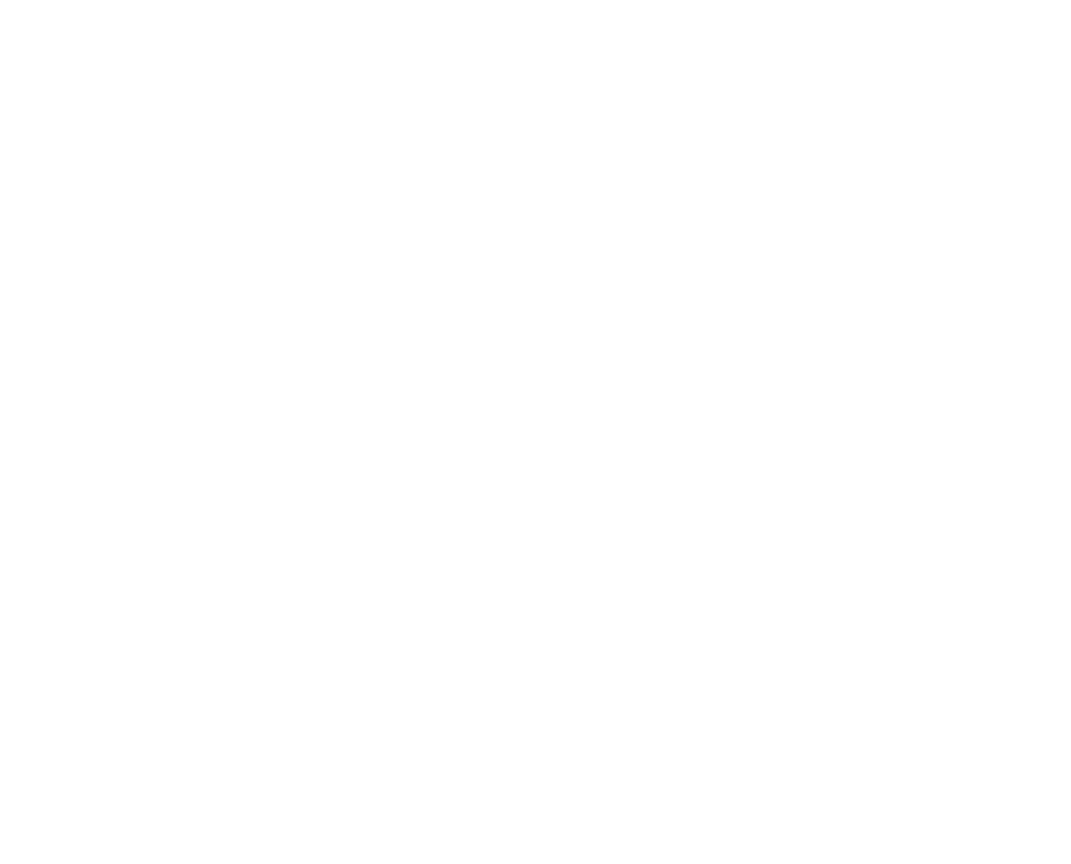
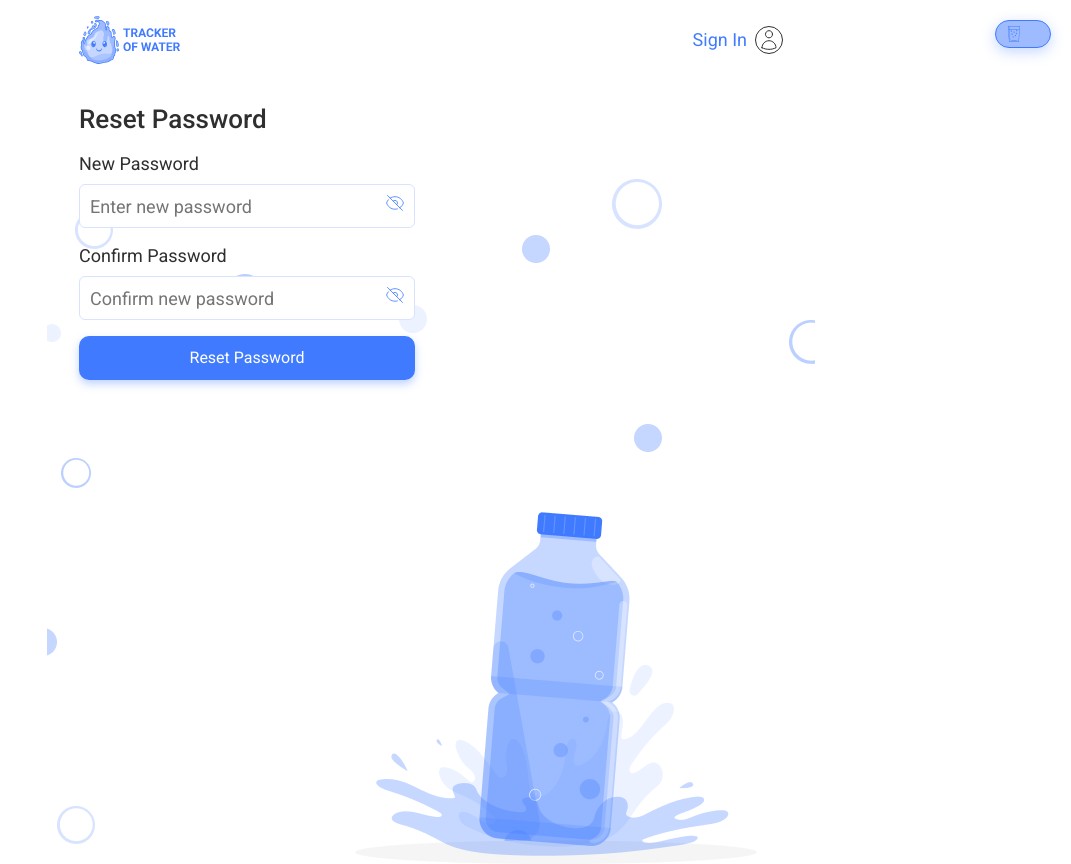
Before and after one commit to OlenaShatalova/team-03-water-tracker-frontend, a React (Vite) app: page /reset-password/1 in a window 1280 px wide. Before the commit this address had no page. Shown: the whole page, without its empty margins (209-1280 px from the left). Before the commit the page ends 800 px from the top, so only its background shows below. Built offline with nearby package versions, Linux system fonts and the light colour scheme.

Commit message:
reset pass done

```diff
--- a/src/App.jsx
+++ b/src/App.jsx
@@ -18,6 +18,9 @@
 const HomePage = lazy(() => import('./pages/HomePage/HomePage'));
 const ForgotPassword = lazy(() =>
   import('./pages/ForgotPassword/ForgotPassword')
+);
+const ResetPasswordPage = lazy(() =>
+  import('./pages/ResetPasswordPage/ResetPasswordPage')
 );
 
 const App = () => {
@@ -63,6 +66,7 @@
               />
             }
           />
+          <Route path="reset-password/:token" element={<ResetPasswordPage />} />
         </Route>
       </Routes>
     </Suspense>
--- a/src/pages/ForgotPassword/ForgotPassword.jsx
+++ b/src/pages/ForgotPassword/ForgotPassword.jsx
@@ -30,10 +30,14 @@
     try {
       await dispatch(sendResetEmail(formValue.email)).unwrap();
       SuccessToast('Password reset instructions sent to your email');
-      resetForm(); // Очищаємо форму
-      navigate('/signin'); // Перенаправляємо на сторінку входу
+      resetForm();
+      navigate('/signin');
     } catch (error) {
-      ErrorToast(error?.message || 'Failed to send reset instructions');
+      if (error.status === 404) {
+        ErrorToast('User with this email is not registered');
+      } else {
+        ErrorToast(error?.message || 'Failed to send reset instructions');
+      }
     }
   };
 
--- /dev/null
+++ b/src/pages/ResetPasswordPage/ResetPasswordPage.jsx
@@ -0,0 +1,76 @@
+import { useNavigate, useParams } from 'react-router-dom';
+import { useDispatch } from 'react-redux';
+import * as Yup from 'yup';
+import { resetPassword } from '../../redux/auth/operations';
+import Container from '../../components/Container/Container';
+import AuthForm from '../../components/AuthForm/AuthForm';
+import { SuccessToast } from '../../utils/successToast';
+import { ErrorToast } from '../../utils/errorToast';
+
+const resetPasswordSchema = Yup.object({
+  password: Yup.string()
+    .min(8, 'Password must be at least 8 characters')
+    .max(64, 'Password must be less than 64 characters')
+    .matches(
+      /^[A-Za-z0-9!@#$%^&*()_+=\-[\]{};:'"\\|,.<>/?]*$/,
+      'Password can only contain Latin letters, numbers and special characters'
+    )
+    .required('Password is required'),
+  confirmPassword: Yup.string()
+    .oneOf([Yup.ref('password')], 'Passwords must match')
+    .required('Confirm password is required'),
+});
+
+const resetPasswordFields = [
+  {
+    name: 'password',
+    type: 'password',
+    label: 'New Password',
+    placeholder: 'Enter new password',
+  },
+  {
+    name: 'confirmPassword',
+    type: 'password',
+    label: 'Confirm Password',
+    placeholder: 'Confirm new password',
+  },
+];
+
+const ResetPasswordPage = () => {
+  const { token } = useParams();
+  const navigate = useNavigate();
+  const dispatch = useDispatch();
+
+  const handleSubmit = async values => {
+    try {
+      await dispatch(
+        resetPassword({
+          password: values.password,
+          token,
+        })
+      ).unwrap();
+
+      SuccessToast('Password successfully reset');
+      navigate('/signin');
+    } catch (error) {
+      ErrorToast(error?.message || 'Failed to reset password');
+    }
+  };
+
+  return (
+    <main className="signInUpPages">
+      <Container>
+        <AuthForm
+          title="Reset Password"
+          initialValues={{ password: '', confirmPassword: '' }}
+          onSubmit={handleSubmit}
+          validationSchema={resetPasswordSchema}
+          fields={resetPasswordFields}
+          btnText="Reset Password"
+        />
+      </Container>
+    </main>
+  );
+};
+
+export default ResetPasswordPage;
--- /dev/null
+++ b/src/pages/ResetPasswordPage/ResetPasswordPage.module.css
@@ -0,0 +1,9 @@
+.signInUpPages {
+  min-height: 100vh;
+  background: var(--bg-bottle-mobile-home) no-repeat bottom 40px left,
+    var(--bg-image-mobile-home) no-repeat bottom right 20px;
+  background-size: auto;
+  padding-top: 24px;
+  padding-bottom: 296px;
+  text-align: start;
+}
--- a/src/redux/auth/operations.js
+++ b/src/redux/auth/operations.js
@@ -167,17 +167,12 @@
 
 export const resetPassword = createAsyncThunk(
   'auth/resetPassword',
-  async ({ password, token }, thunkAPI) => {
+  async (credentials, thunkAPI) => {
     try {
-      const { data } = await api.post('/auth/reset-pwd', {
-        password,
-        token,
-      });
+      const { data } = await api.post('/auth/reset-pwd', credentials);
       return data;
     } catch (error) {
-      return thunkAPI.rejectWithValue(
-        error.response?.data?.message || 'Failed to reset password'
-      );
+      return thunkAPI.rejectWithValue(error.response.data);
     }
   }
 );
```
